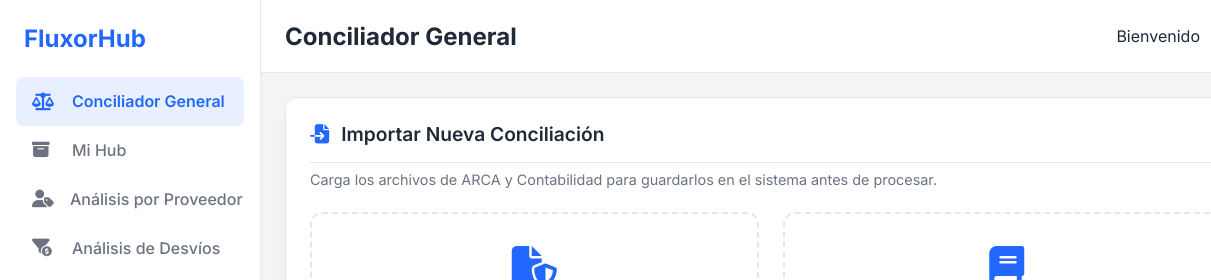
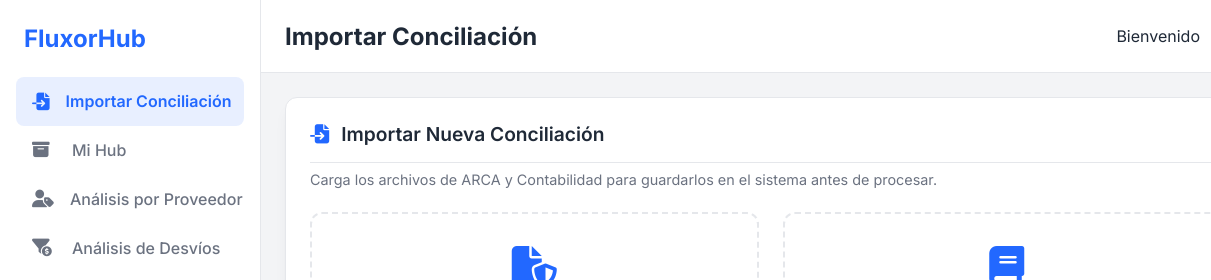
Before and after one commit to mgonzalezg05/AnalisisPercepcionesv2, a plain HTML site: page index.html in a window 1280 px wide. Shown: the top 280 px of the page, 0-1211 px from the left. Drawn offline with nearby package versions, Linux system fonts and the light colour scheme; no server answers.

Commit message:
Update index.html

```diff
--- a/index.html
+++ b/index.html
@@ -22,7 +22,7 @@
         </div>
         <ul class="sidebar-menu">
             <li class="menu-item active" data-tool="reconciler">
-                <a><i class="fa-solid fa-balance-scale"></i><span>Conciliador General</span></a>
+                <a><i class="fa-solid fa-file-import"></i><span>Importar Conciliación</span></a>
             </li>
             <li class="menu-item" data-tool="hub">
                 <a><i class="fa-solid fa-box-archive"></i><span>Mi Hub</span></a>
@@ -49,7 +49,7 @@
     <div class="main-content">
         <header class="app-header">
             <div class="header-left">
-                <h2 id="tool-title">Conciliador General</h2>
+                <h2 id="tool-title">Importar Conciliación</h2>
             </div>
             <div class="header-right">
                 <div class="user-profile">
```
